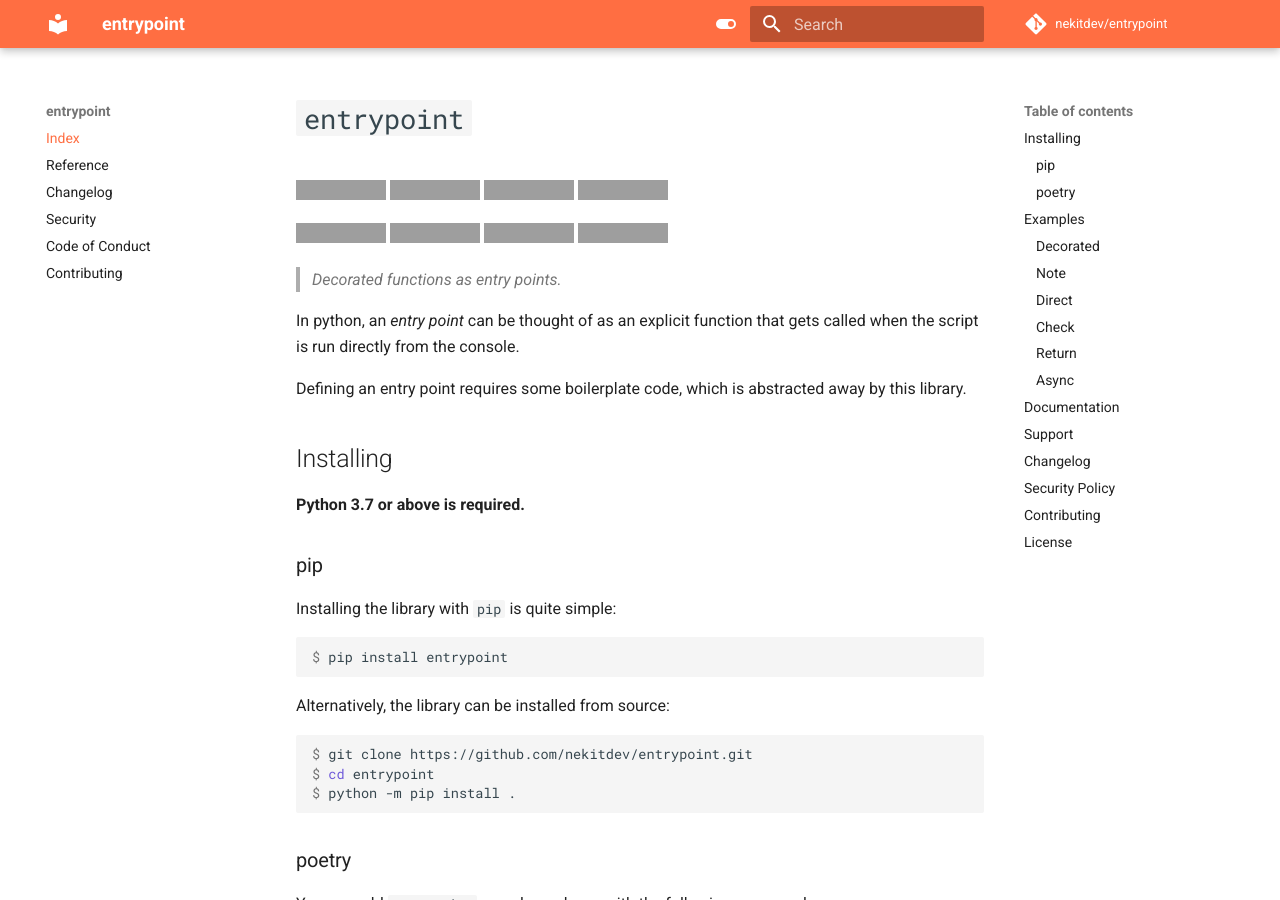
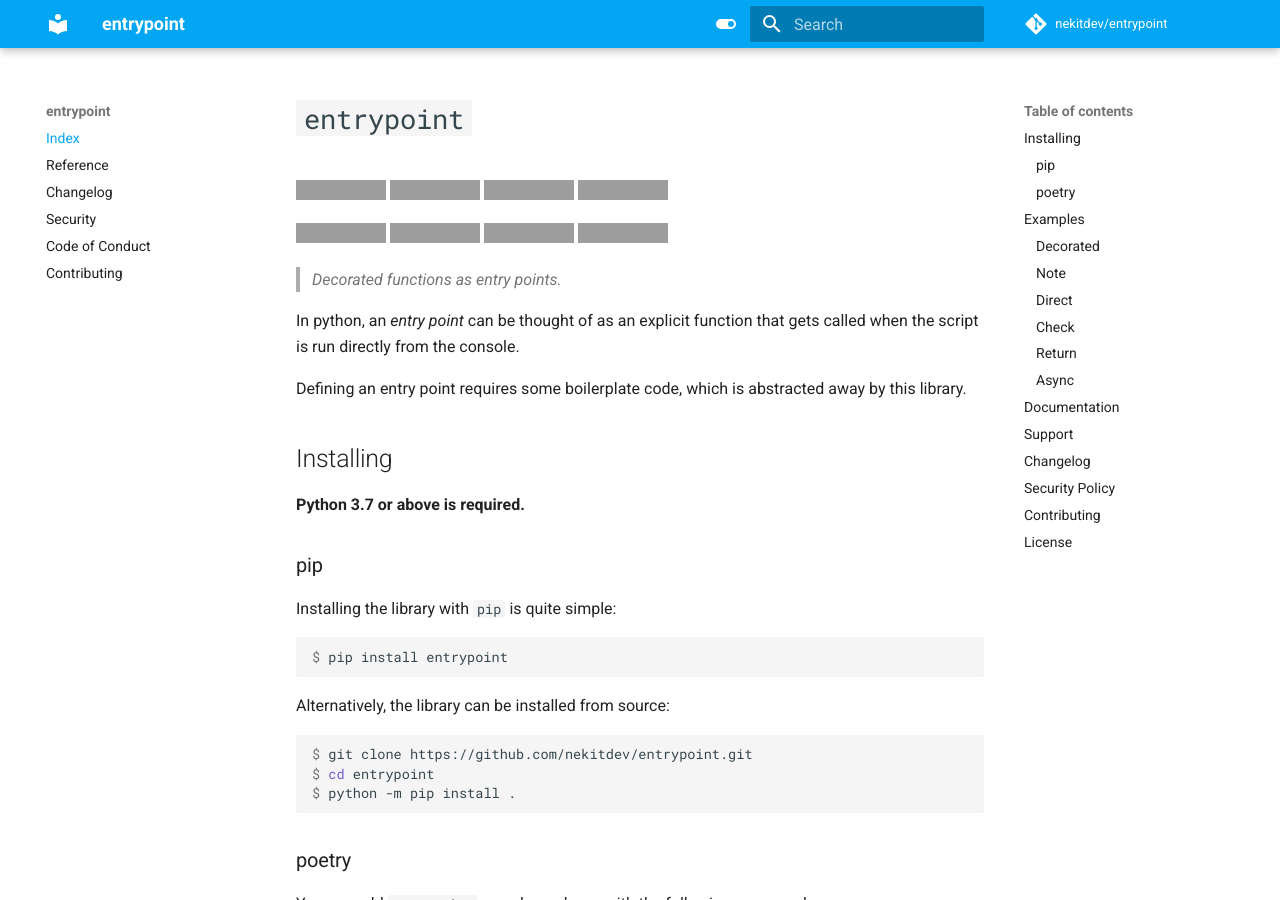
Before and after one commit to nekitdev/entrypoint, an MkDocs documentation site: the page built from docs/index.md, in a window 1280 px wide and 900 px high. Built offline with MkDocs 1.6.1 and Material for MkDocs 9.7.7, drawn with Linux system fonts in a browser that asks for light colours; comment, search, counter and statistics services are not loaded; grey boxes are pictures that could not be loaded.

```diff
--- a/mkdocs.yml
+++ b/mkdocs.yml
@@ -35,8 +35,8 @@ theme:
     - media: "(prefers-color-scheme: light)"
       scheme: default
 
-      primary: deep orange
-      accent: light blue
+      primary: light blue
+      accent: deep purple
 
       toggle:
         icon: material/toggle-switch
--- a/pyproject.toml
+++ b/pyproject.toml
@@ -67,14 +67,14 @@ optional = true
 
 [tool.poetry.group.docs.dependencies]
 mkdocs = "1.4.3"
-mkdocs-material = "9.1.12"
+mkdocs-material = "9.1.14"
 
 [tool.poetry.group.docs.dependencies.mkdocstrings]
 version = "0.21.2"
 extras = ["python"]
 
 [tool.poetry.group.dev.dependencies]
-changelogging = "1.2.0"
+changelogging = "1.3.0"
 
 [tool.black]
 line_length = 100
```
